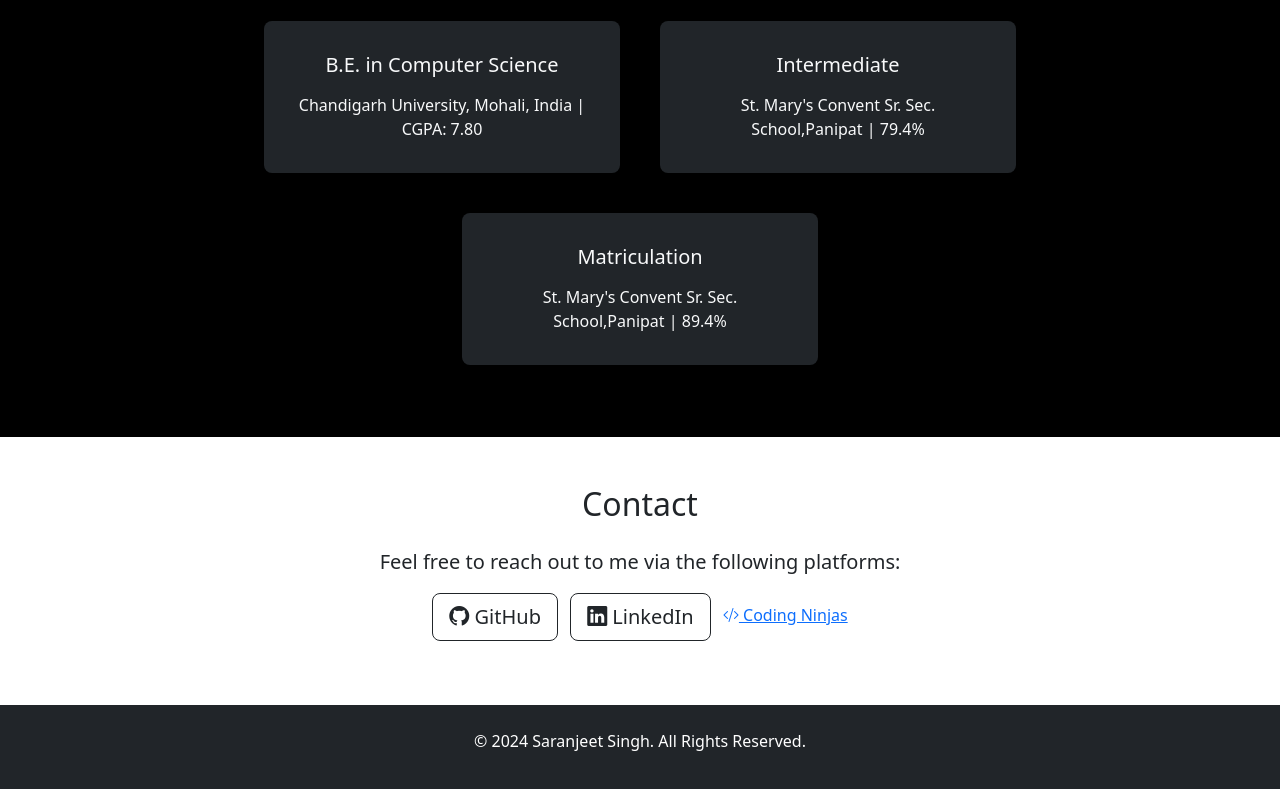
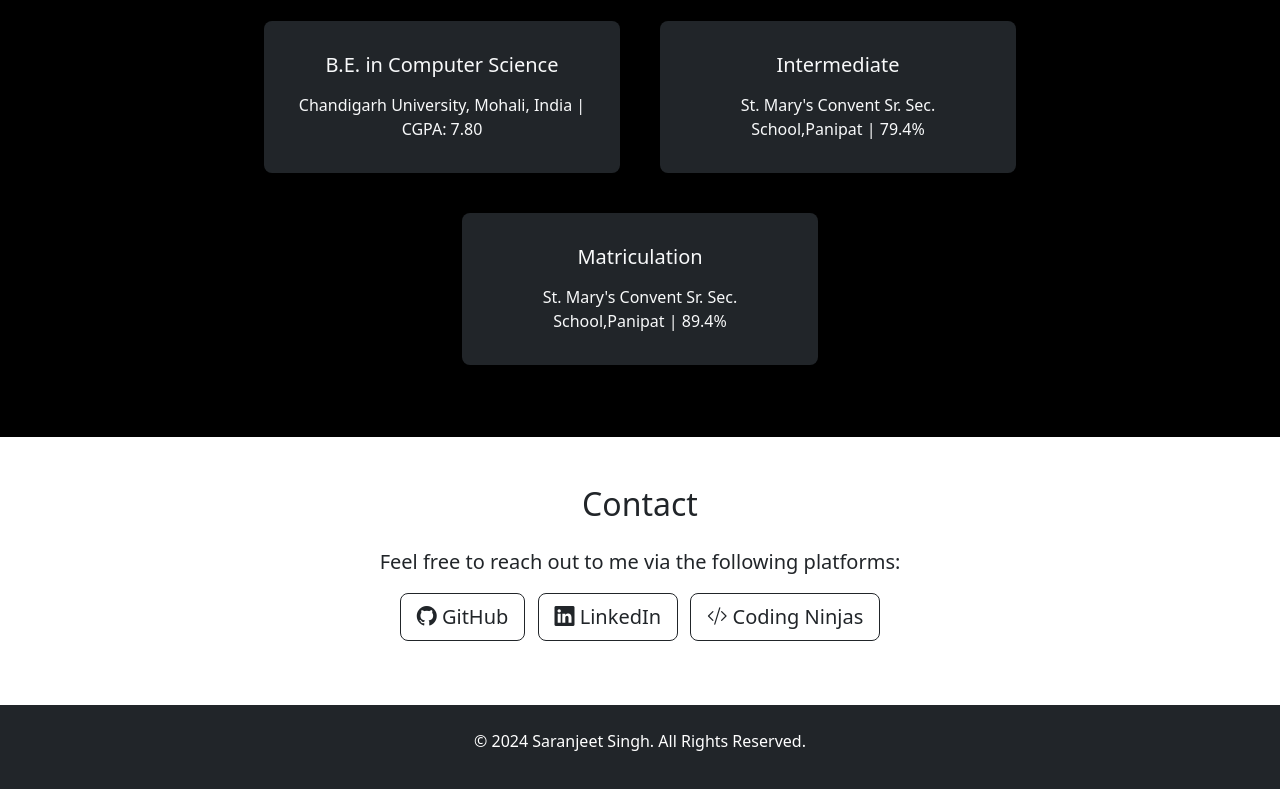
Before and after one commit to SARANJEET27/Portfolio, a plain HTML site: page index.html in a window 1280 px wide. Shown: the part 1055-1844 px from the top of the page. Drawn offline with nearby package versions, Linux system fonts and the light colour scheme.

Commit message:
Update index.html

```diff
--- a/index.html
+++ b/index.html
@@ -148,7 +148,7 @@
                     </a>
                 </li>
                 <li class="list-inline-item">
-                    <a href="https://www.naukri.com/code360/profile/771073cb-6ce7-4206-9a7a-9473b5e8514b">
+                    <a href="https://www.naukri.com/code360/profile/771073cb-6ce7-4206-9a7a-9473b5e8514b/" target="_blank" class="btn btn-outline-dark btn-lg">
                         <i class="bi bi-code-slash"></i> Coding Ninjas
                     </a>
                 </li>
```
